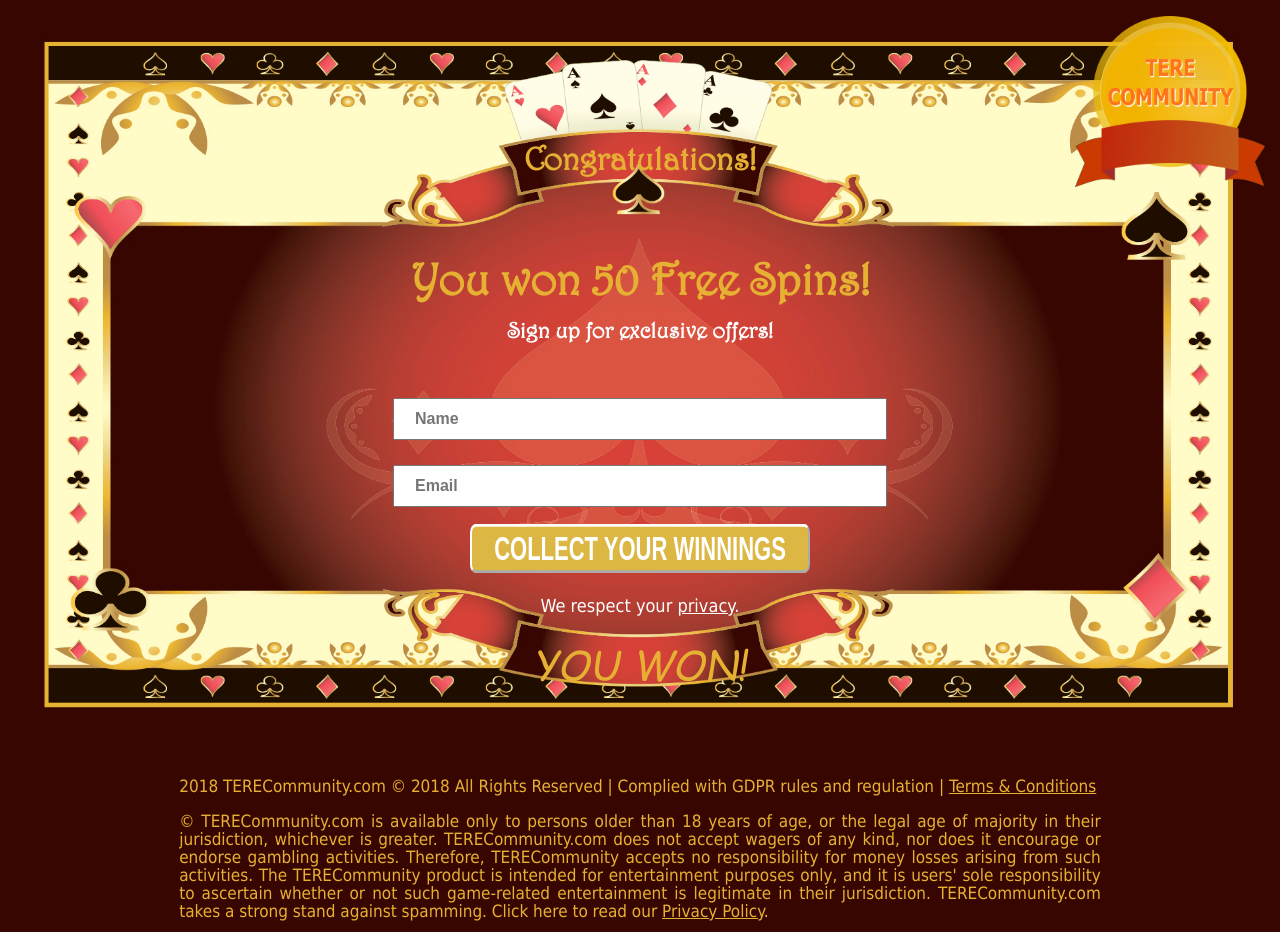
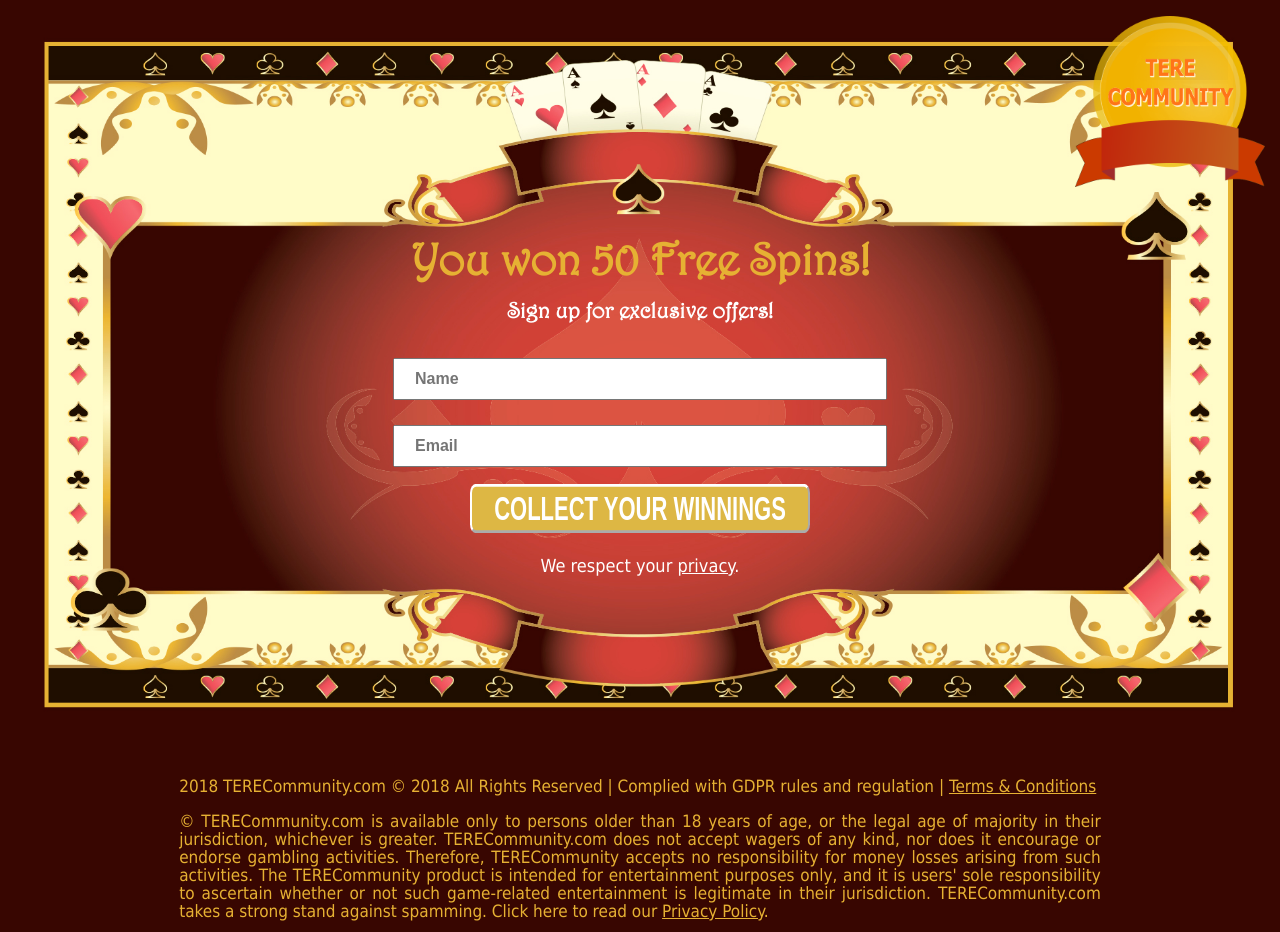
Before and after one commit to TodorovH/todorovh.github.io, a PHP site: page /new-firstLP/index.html in a window 1280 px wide. Shown: the top 932 px of the page. Run offline with PHP 8.4, Linux system fonts and the light colour scheme.

Commit message:
Update style.css

```diff
--- a/new-firstLP/public/css/style.css
+++ b/new-firstLP/public/css/style.css
@@ -50,6 +50,7 @@ body {
     text-align: center;
     color: #e6b133;
     font-weight: bold;
+    opacity: 0;
 }
 
 #central-container {
@@ -81,7 +82,7 @@ body {
 }
 
 #lcb-container {
-    padding-top: 62px;
+    padding-top: 40px;
     text-align: center;
 }
 
@@ -131,6 +132,7 @@ button:hover {
     margin: 0;
     padding: 0;
     margin-top: 88px;
+    opacity: 0;
 }
 
 #lower-container {
@@ -174,7 +176,7 @@ button:hover {
     }
 
     #lcb-container {
-        padding-top: 35px;
+        padding-top: 15px;
     }
 
     #text-container {
@@ -283,7 +285,7 @@ button:hover {
 
     #main-text {
         margin: 152px auto;
-        margin-bottom: 80px;
+        margin-bottom: 75px;
         font-size: 35px;
     }
 
@@ -309,7 +311,7 @@ button:hover {
 
     #main-text {
         margin: 140px auto;
-        margin-bottom: 75px;
+        margin-bottom: 55px;
         font-size: 32px;
     }
 
```
